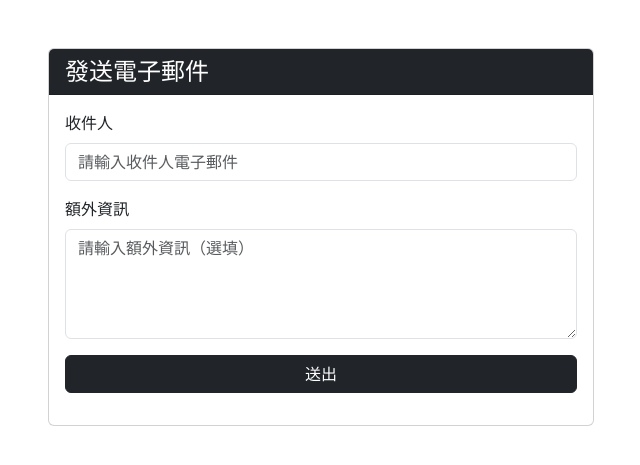
After one commit to STRfong/STR_VIPSystem, a Django app: page /send_email/ in a window 1280 px wide. The commit adds this page. Shown: the top 465 px of the page, without its empty margins (319-959 px from the left). Run offline with Django 5.2, Linux system fonts and the light colour scheme; the visitor is signed in with stand-in values (Sample User, id 1).

Commit message:
feature-email

```diff
--- a/VIPSystem/urls.py
+++ b/VIPSystem/urls.py
@@ -16,15 +16,13 @@ Including another URLconf
 """
 from django.contrib import admin
 from django.urls import path, include
-from .views import register
+from . import  views
 from django.views.generic.base import TemplateView
 
 urlpatterns = [
+    path('', TemplateView.as_view(template_name='home.html')),
     path('VIPSystem_APP/', include('VIPSystem_APP.urls')),
-    # path("admin/", admin.site.urls),
-    # path('accounts/', include('django.contrib.auth.urls')),
-    path('', TemplateView.as_view(template_name='home.html')),
-    # path('register/', register, name='register')
     path('admin/', admin.site.urls),
-    path('accounts/', include('allauth.urls'))
+    path('accounts/', include('allauth.urls')),
+    path('send_email/', views.send_email, name='send_email')
 ]
--- a/VIPSystem/views.py
+++ b/VIPSystem/views.py
@@ -1,17 +1,54 @@
 from django.contrib.auth.forms import UserCreationForm
-from django.shortcuts import redirect, render # 新增
-
+from django.shortcuts import redirect, render
+from django.contrib.auth.decorators import login_required
+from django.template.loader import render_to_string
+import smtplib
+from email.mime.multipart import MIMEMultipart
+from email.mime.text import MIMEText
+import os
+from django.template.loader import render_to_string
 
 def register(request):
-	if request.method == 'POST':
-		form = UserCreationForm(request.POST)
-		print("Errors", form.errors)
-		if form.is_valid():
-			form.save()
-			return redirect('/')
-		else:
-			return render(request, 'registration/register.html', {'form':form})
-	else:
-		form = UserCreationForm()
-		context = {'form': form}
-		return render(request, 'registration/register.html', context)
+    if request.method == 'POST':
+        form = UserCreationForm(request.POST)
+        print("Errors", form.errors)
+        if form.is_valid():
+            form.save()
+            return redirect('/')
+        else:
+            return render(request, 'registration/register.html', {'form':form})
+    else:
+        form = UserCreationForm()
+        context = {'form': form}
+        return render(request, 'registration/register.html', context)
+
+@login_required
+def send_email(request):
+    if request.method == 'POST':
+        try:
+            with smtplib.SMTP(host="smtp.gmail.com", port="587") as smtp:
+                smtp.ehlo()
+                smtp.starttls()
+                smtp.login(os.getenv('EMAIL_HOST_USER'), os.getenv('EMAIL_HOST_PASSWORD'))
+
+                msg = MIMEMultipart('alternative')
+                msg['From'] = "lab@strnetwork.cc"
+                msg['To'] = request.POST['sender']
+                msg['Subject'] = "測試郵件"
+
+                # 渲染 HTML 模板
+                html_content = render_to_string(
+                    'email_template.html',
+                    {'username': request.user.username, 'content': request.POST['content']}
+                )
+
+                # 添加 HTML 内容到邮件
+                msg.attach(MIMEText(html_content, 'html'))
+
+                smtp.send_message(msg)
+                print("完成!")
+        except Exception as e:
+            print("錯誤訊息: ", e)
+
+        return redirect('/')
+    return render(request, 'send_email.html')
--- a/templates/base.html
+++ b/templates/base.html
@@ -51,7 +51,7 @@
                   嗨！{{ user.username }}
                 </a>
                 <ul class="dropdown-menu" aria-labelledby="navbarDropdown">
-                  <li><a class="dropdown-item" href="{% url 'account_email' %}">修改資料</a></li>
+                  <li><a class="dropdown-item" href="{% url 'send_email' %}">寄信測試</a></li>
                   <li><a class="dropdown-item" href="{% url 'account_logout' %}">登出</a></li>
                 </ul>
               </li>
--- /dev/null
+++ b/templates/send_email.html
@@ -0,0 +1,28 @@
+<link href="https://cdn.jsdelivr.net/npm/bootstrap@5.3.0/dist/css/bootstrap.min.css" rel="stylesheet">
+<div class="container mt-5">
+    <div class="row justify-content-center">
+        <div class="col-md-6">
+            <div class="card">
+                <div class="card-header bg-dark text-white">
+                    <h4 class="mb-0">發送電子郵件</h4>
+                </div>
+                <div class="card-body">
+                    <form method="post">
+                        {% csrf_token %}
+                        <div class="form-group mb-3">
+                            <label for="sender" class="form-label">收件人</label>
+                            <input type="email" class="form-control" id="sender" name="sender" required placeholder="請輸入收件人電子郵件">
+                        </div>
+                        <div class="form-group mb-3">
+                            <label for="content" class="form-label">額外資訊</label>
+                            <textarea class="form-control" id="content" name="content" rows="4" placeholder="請輸入額外資訊（選填）"></textarea>
+                        </div>
+                        <div class="d-grid">
+                            <button type="submit" class="btn btn-dark">送出</button>
+                        </div>
+                    </form>
+                </div>
+            </div>
+        </div>
+    </div>
+</div>
```
Also changed, not shown: VIPSystem/settings.py (+6 -2 lines), templates/email_template.html (added, +15 -0 lines), templates/poor_fong.png (deleted).
